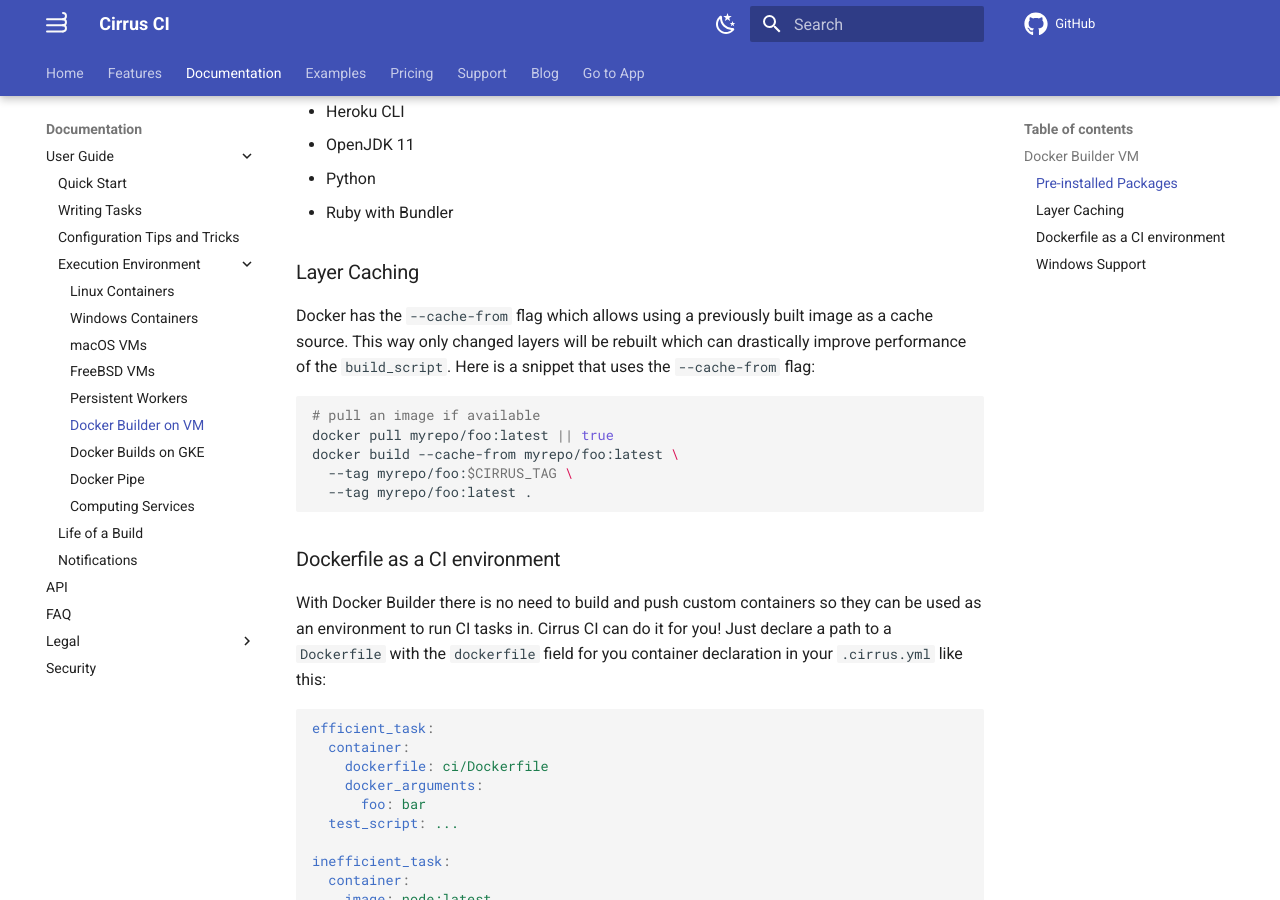
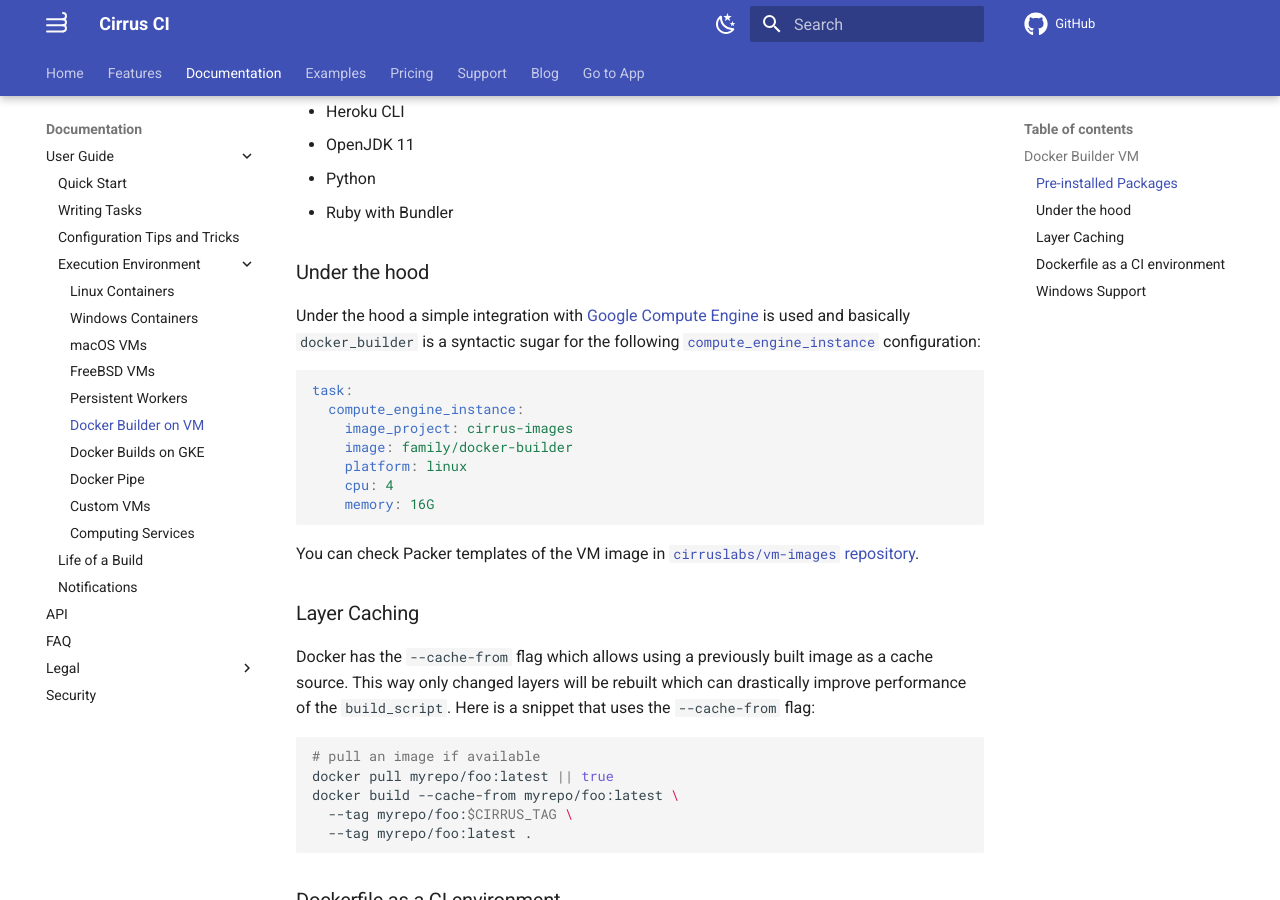
Before and after one commit to cirruslabs/cirrus-ci-docs, an MkDocs documentation site: the page built from docs/guide/docker-builder-vm.md, in a window 1280 px wide and 900 px high, scrolled down 1090 px. Built offline with MkDocs 1.6.1 and Material for MkDocs 9.7.7, drawn with Linux system fonts in a browser that asks for light colours; comment, search, counter and statistics services are not loaded.

Commit message:
Document Custom Compute Engine VMs
Fixes #794
Fixes #311
Fixes #101
Fixes #741
Fixes #793

````diff
--- a/docs/guide/docker-builder-vm.md
+++ b/docs/guide/docker-builder-vm.md
@@ -46,6 +46,23 @@ For your convenience, a Docker Builder VM has some common packages pre-installed
 * OpenJDK 11
 * Python
 * Ruby with Bundler
+
+### Under the hood
+
+Under the hood a simple integration with [Google Compute Engine](supported-computing-services.md#compute-engine)
+is used and basically `docker_builder` is a syntactic sugar for the following [`compute_engine_instance`](custom-vms.md) configuration:
+
+```yaml
+task:
+  compute_engine_instance:
+    image_project: cirrus-images
+    image: family/docker-builder
+    platform: linux
+    cpu: 4
+    memory: 16G
+```
+
+You can check Packer templates of the VM image in [`cirruslabs/vm-images` repository](https://github.com/cirruslabs/vm-images).
 
 ### Layer Caching
 
--- a/mkdocs.yml
+++ b/mkdocs.yml
@@ -95,6 +95,7 @@ nav:
         - 'Docker Builder on VM': guide/docker-builder-vm.md
         - 'Docker Builds on GKE': guide/docker-builds-on-kubernetes.md
         - 'Docker Pipe': guide/docker-pipe.md
+        - 'Custom VMs': guide/custom-vms.md
         - 'Computing Services': guide/supported-computing-services.md
       - 'Life of a Build': guide/build-life.md
       - 'Notifications': guide/notifications.md
````
Also changed, not shown: docs/guide/FreeBSD.md (+8 -1 lines), docs/guide/custom-vms.md (added, +33 -0 lines), docs/guide/writing-tasks.md (+16 -12 lines).
